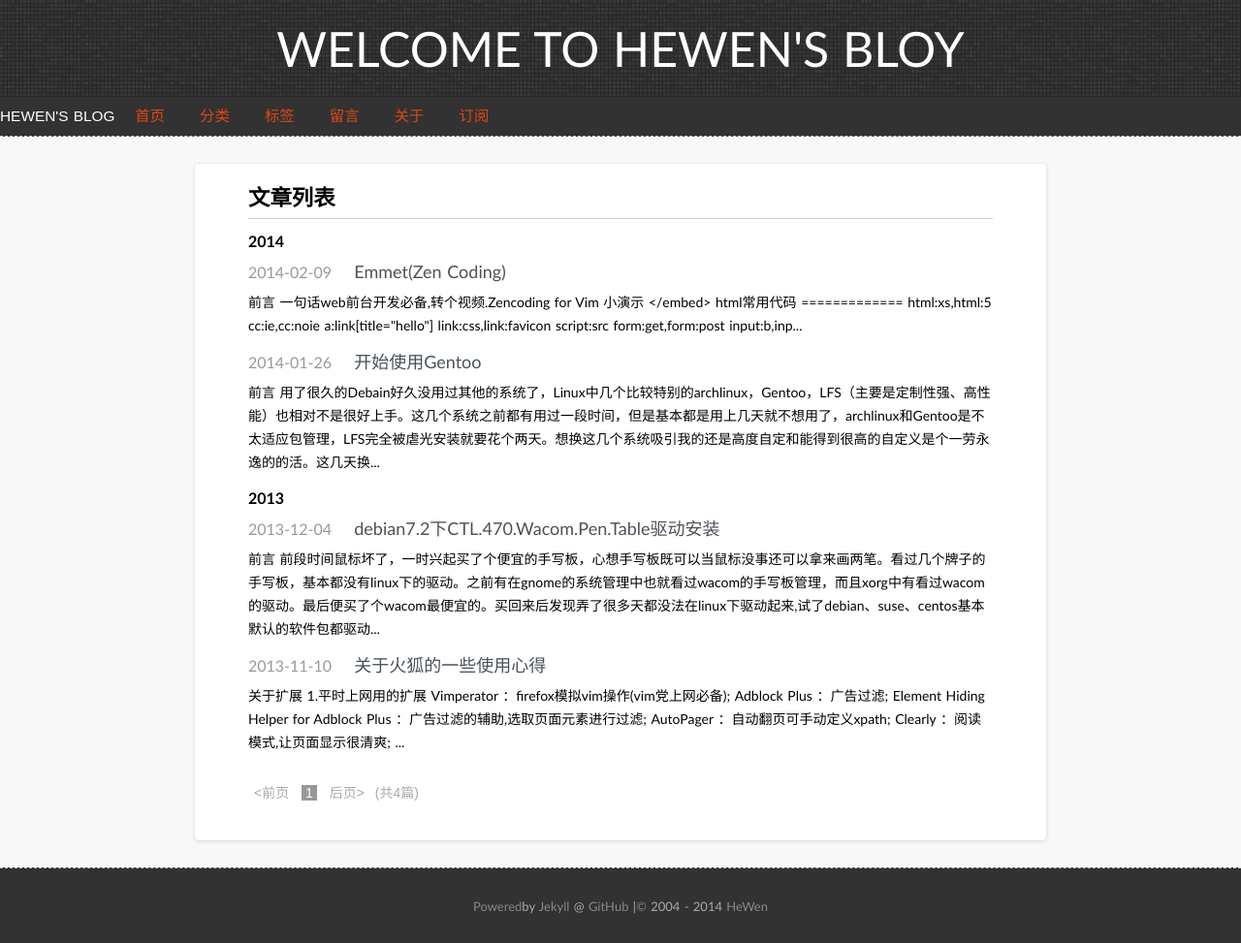
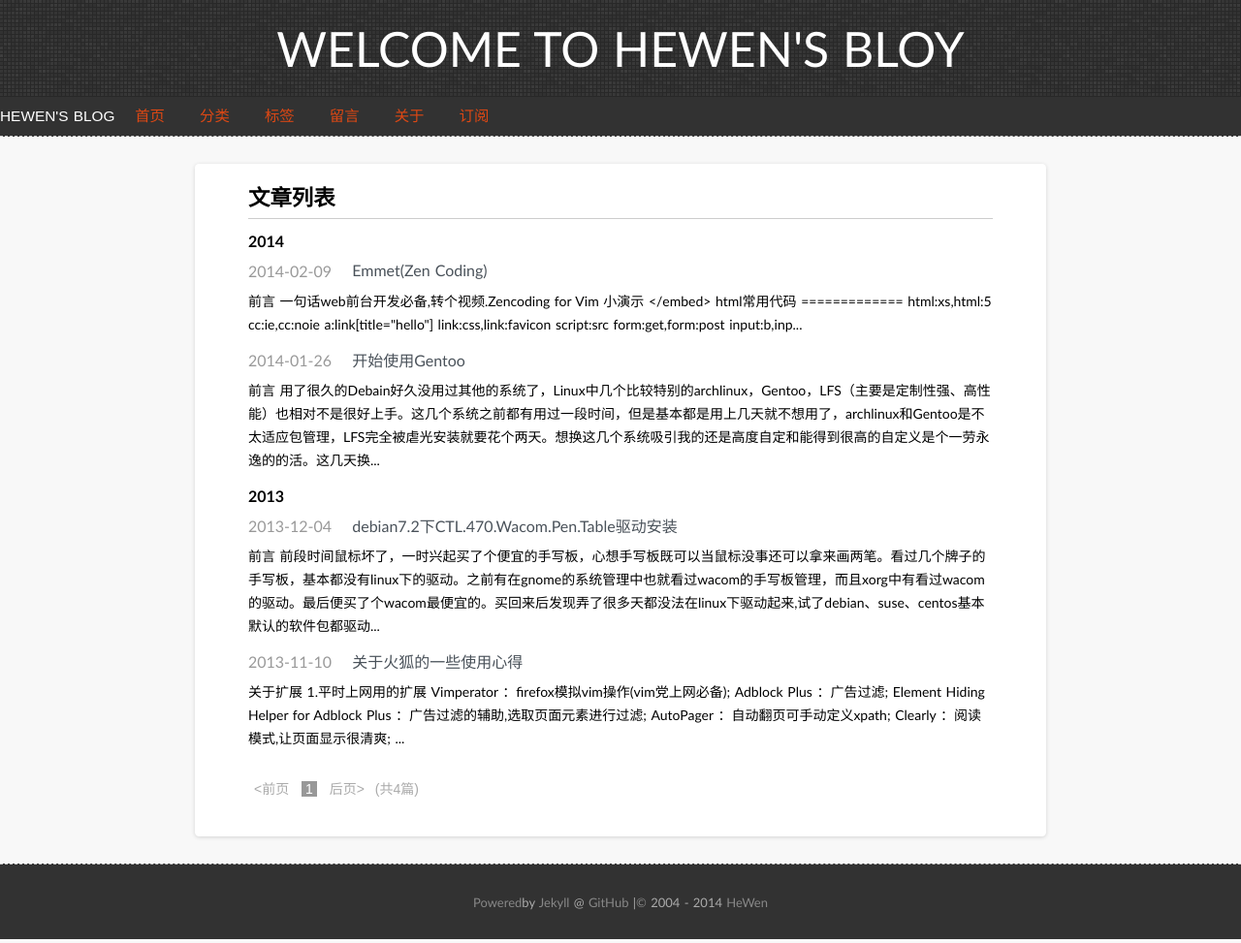
Before and after one commit to hewen/hewen.github.io, a Jekyll site: the page built from index.html, in a window 1280 px wide. Shown: the whole page at 97% size. Built offline with Jekyll 4.4.1, drawn with Linux system fonts in a browser that asks for light colours; some web fonts are replaced; Markdown is read by kramdown in place of the engine named in the settings; the list of posts is cut into pages by our own code.

Commit message:
modify index.html about post list css

```diff
--- a/media/css/style.css
+++ b/media/css/style.css
@@ -33,7 +33,7 @@ blockquote p{margin:0;padding:.5em 0;}
 #tag_cloud a{color:#000000}
 #tag_cloud a:hover{color:#DE4F1E !important;text-decoration:none;}
 .listing-item,.listing-seperator{list-style-type:none;}
-.listing-item a{padding:.2em 1em;font-size:18px;}
+.listing-item a{padding:.2em 1em;font-size:16px;}
 .listing-item p{font-size:14px;}
 .listing-item time{color:#999999;}
 .listing-seperator{font-weight:bold;}
```
